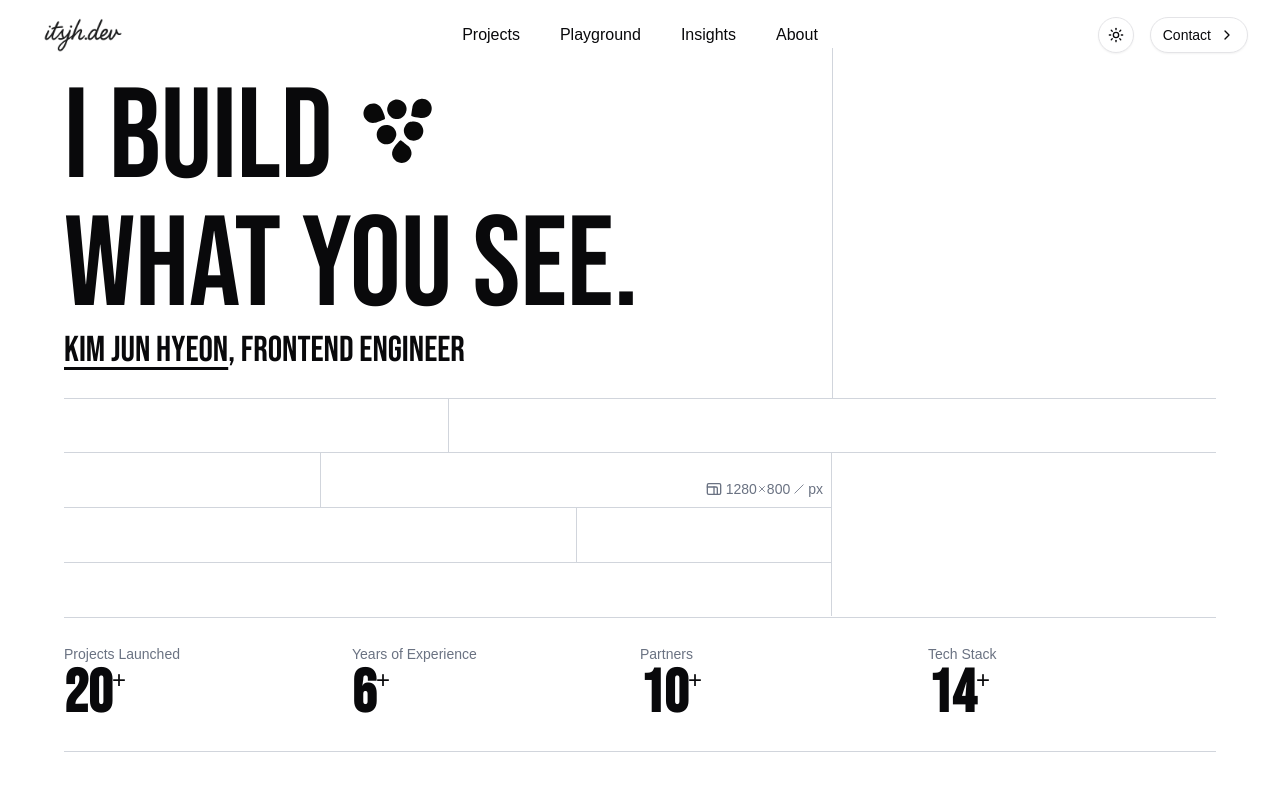
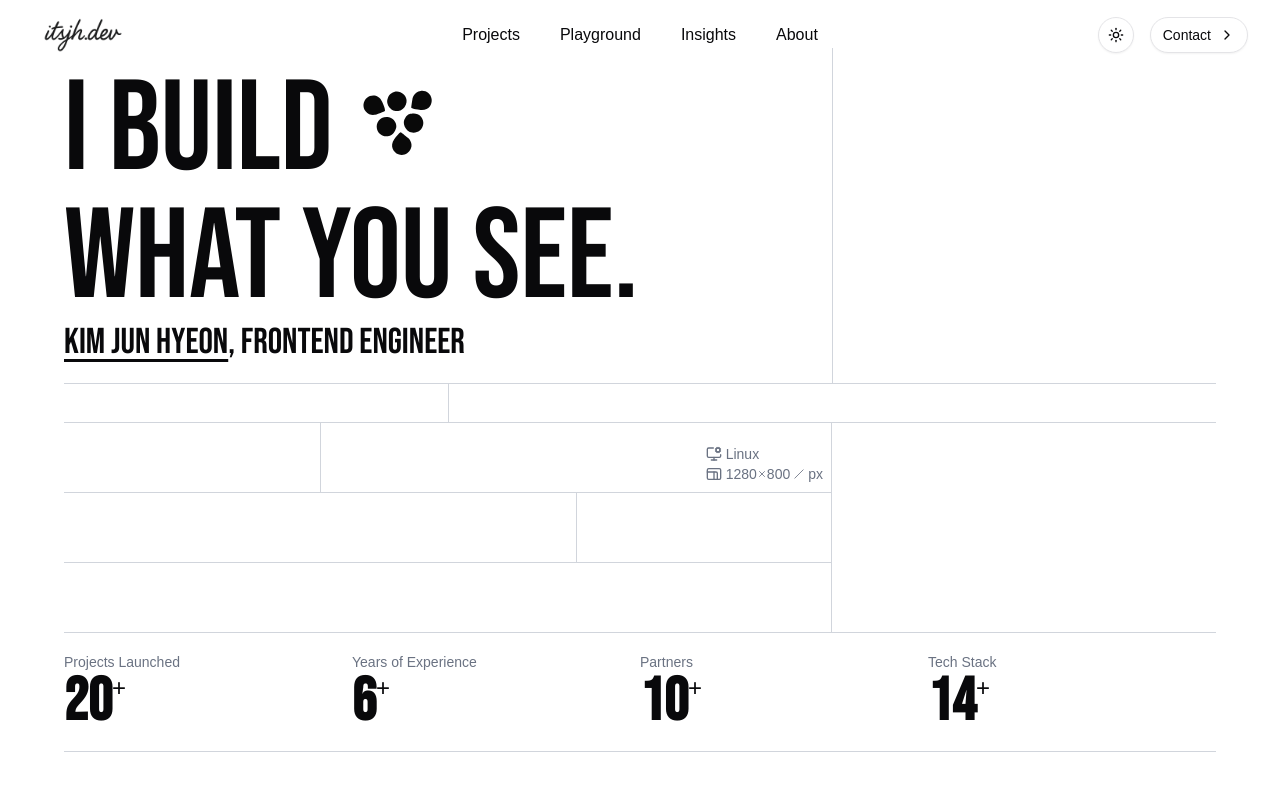
Before and after one commit to itsjh1242/itsjh.devfolio, a React (Vite) app: page / in a window 1280 px wide. Shown: the top 800 px of the page. Built offline with nearby package versions, Linux system fonts and the light colour scheme; a web font is replaced by a local one.

Commit message:
feat: add getOS component

```diff
--- /dev/null
+++ b/src/lib/getOS.ts
@@ -0,0 +1,11 @@
+export const getOS = (): string => {
+  const ua = navigator.userAgent;
+
+  if (/Macintosh|MacIntel|MacPPC|Mac68K/.test(ua)) return "macOS";
+  if (/Windows NT/.test(ua)) return "Windows";
+  if (/Android/.test(ua)) return "Android";
+  if (/iPhone|iPad|iPod/.test(ua)) return "iOS";
+  if (/Linux/.test(ua)) return "Linux";
+
+  return "Unknown";
+};
--- /dev/null
+++ b/src/views/home/hardware-info.tsx
@@ -0,0 +1,50 @@
+import { useStyle } from "@/hooks/useStyle";
+import { getOS } from "@/lib/getOS";
+import {
+  MonitorCogIcon,
+  ProportionsIcon,
+  SlashIcon,
+  XIcon,
+} from "lucide-react";
+import { useEffect, useState } from "react";
+
+export const HardwareInfo: React.FC = () => {
+  const style = useStyle();
+  const [size, setSize] = useState({ width: 0, height: 0 });
+
+  useEffect(() => {
+    const handleResize = () => {
+      setSize({ width: window.innerWidth, height: window.innerHeight });
+    };
+
+    handleResize(); // Set initial size
+    window.addEventListener("resize", handleResize);
+    return () => {
+      window.removeEventListener("resize", handleResize);
+    };
+  }, []);
+
+  return (
+    <div
+      className={`flex h-full w-full items-end justify-end p-2 text-gray-500 ${style.text("caption")}`}
+    >
+      <div>
+        {/* OS */}
+        <div className={`flex items-center`}>
+          <MonitorCogIcon size={16} className="mr-1" />
+          <p>{getOS()}</p>
+        </div>
+
+        {/* Screen Size */}
+        <div className={`flex items-center`}>
+          <ProportionsIcon size={16} className="mr-1" />
+          <p>{size.width}</p>
+          <XIcon size={10} />
+          <p>{size.height}</p>
+          <SlashIcon size={10} className="mx-1" />
+          <p>px</p>
+        </div>
+      </div>
+    </div>
+  );
+};
--- a/src/views/home/landing-view.tsx
+++ b/src/views/home/landing-view.tsx
@@ -1,8 +1,8 @@
 import { ViewContainer } from "@/components/layout/section";
 import { cn } from "@/lib/utils";
+import { HardwareInfo } from "./hardware-info";
 import { HeroTitle } from "./hero-title";
 import { InfoGraphic } from "./info-graphic";
-import { ScreenSize } from "./screen-size";
 
 export const LandingView: React.FC = () => {
   return (
@@ -22,7 +22,7 @@ export const LandingView: React.FC = () => {
         <GridItem className="col-span-1 grid grid-cols-3 border-0 border-t-1">
           <GridItem className="col-span-1 border-0"></GridItem>
           <GridItem className="col-span-2 border-0 border-r-1 border-l-1">
-            <ScreenSize />
+            <HardwareInfo />
           </GridItem>
         </GridItem>
         <GridItem className="col-span-1 grid grid-cols-3 border-0">
--- a/src/views/home/screen-size.tsx
+++ /dev/null
@@ -1,35 +0,0 @@
-import { useStyle } from "@/hooks/useStyle";
-import { ProportionsIcon, SlashIcon, XIcon } from "lucide-react";
-import { useEffect, useState } from "react";
-
-export const ScreenSize: React.FC = () => {
-  const style = useStyle();
-  const [size, setSize] = useState({ width: 0, height: 0 });
-
-  useEffect(() => {
-    const handleResize = () => {
-      setSize({ width: window.innerWidth, height: window.innerHeight });
-    };
-
-    handleResize(); // Set initial size
-    window.addEventListener("resize", handleResize);
-    return () => {
-      window.removeEventListener("resize", handleResize);
-    };
-  }, []);
-
-  return (
-    <div className={`flex h-full w-full items-end justify-end p-2`}>
-      <div
-        className={`flex items-center text-gray-500 ${style.text("caption")}`}
-      >
-        <ProportionsIcon size={16} className="mr-1" />
-        <p>{size.width}</p>
-        <XIcon size={10} />
-        <p>{size.height}</p>
-        <SlashIcon size={10} className="mx-1" />
-        <p>px</p>
-      </div>
-    </div>
-  );
-};
```
